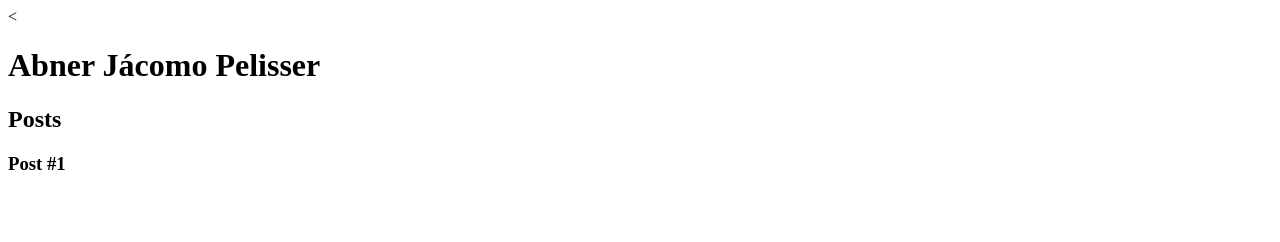
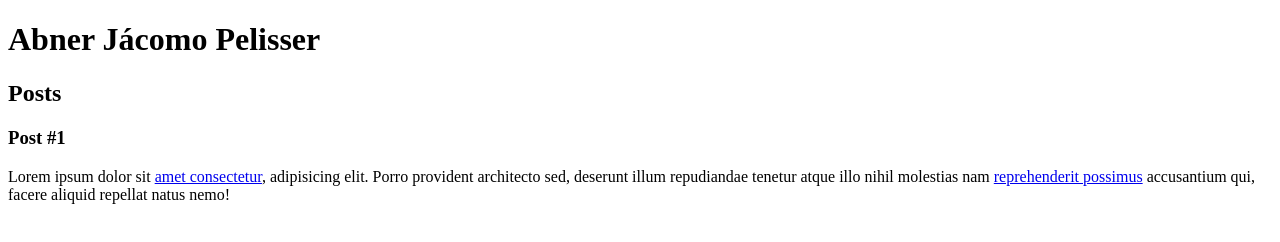
Before and after one commit to abnerjp/dio-santander-fullstack, a plain HTML site: page introducao-a-criacao-de-websites-com-html5-e-css3/index.html in a window 1280 px wide. Drawn offline with Linux system fonts and the light colour scheme.

Commit message:
inserido texto e links no html

```diff
--- a/introducao-a-criacao-de-websites-com-html5-e-css3/index.html
+++ b/introducao-a-criacao-de-websites-com-html5-e-css3/index.html
@@ -2,7 +2,6 @@
 <html>
   <head>
     <meta charset="UTF-8" />
-    <
     <title>Abner J Pelisser</title>
   </head>
   <body>
@@ -17,6 +16,12 @@
         <header>
           <h3>Post #1</h3>
         </header>
+        <p>
+          Lorem ipsum dolor sit <a href="https://www.linkedin.com/in/abner-pelisser/" target="_blank">amet consectetur</a>, adipisicing elit. Porro
+          provident architecto sed, deserunt illum repudiandae tenetur atque
+          illo nihil molestias nam <a href="mailto:abner.pelisser@gmail.com">reprehenderit possimus</a> accusantium qui,
+          facere aliquid repellat natus nemo!
+        </p>
       </article>
     </section>
     <footer></footer>
```
